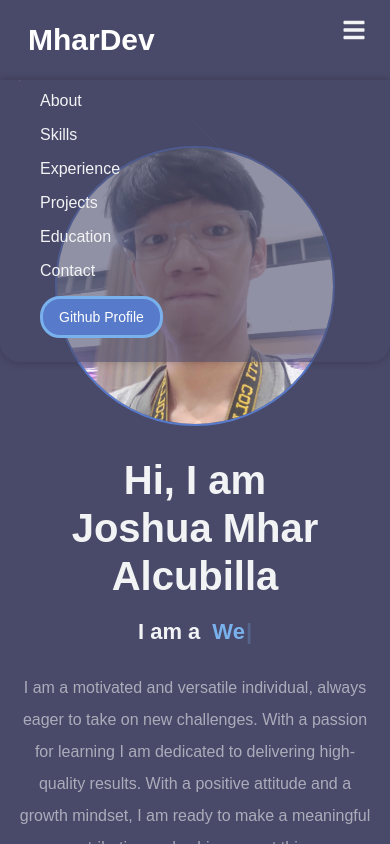
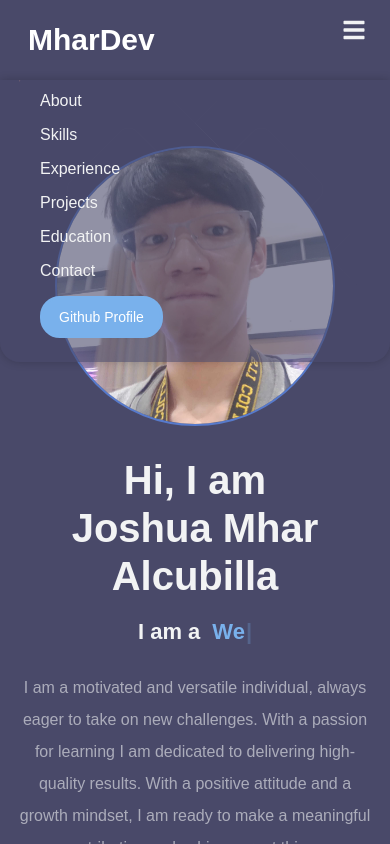
Before and after one commit to mhardev/mhardev-v2, a React (Create React App) app: page / in a window 390 px wide. Both pictures are taken after a click on the icon 354 px from the left and 30 px from the top of the page. Shown: the top 844 px of the page. Built offline with nearby package versions, Linux system fonts and the light colour scheme; a web font is replaced by a local one.

Commit message:
Update index.js
changing button color

```diff
--- a/src/components/Navbar/index.js
+++ b/src/components/Navbar/index.js
@@ -215,7 +215,7 @@
             <MobileLink href='#contact' onClick={() => {
               setIsOpen(!isOpen)
             }}>Contact</MobileLink>
-            <GitHubButton style={{padding: '10px 16px',background: `${theme.primary}`, color: 'white',width: 'max-content'}} href={Bio.github} target="_blank">Github Profile</GitHubButton>
+            <GitHubButton style={{padding: '10px 16px',background: '#79b1ec', color: 'white', width: 'max-content'}} href={Bio.github} target="_blank">Github Profile</GitHubButton>
           </MobileMenu>
         }
       </NavContainer>
```
